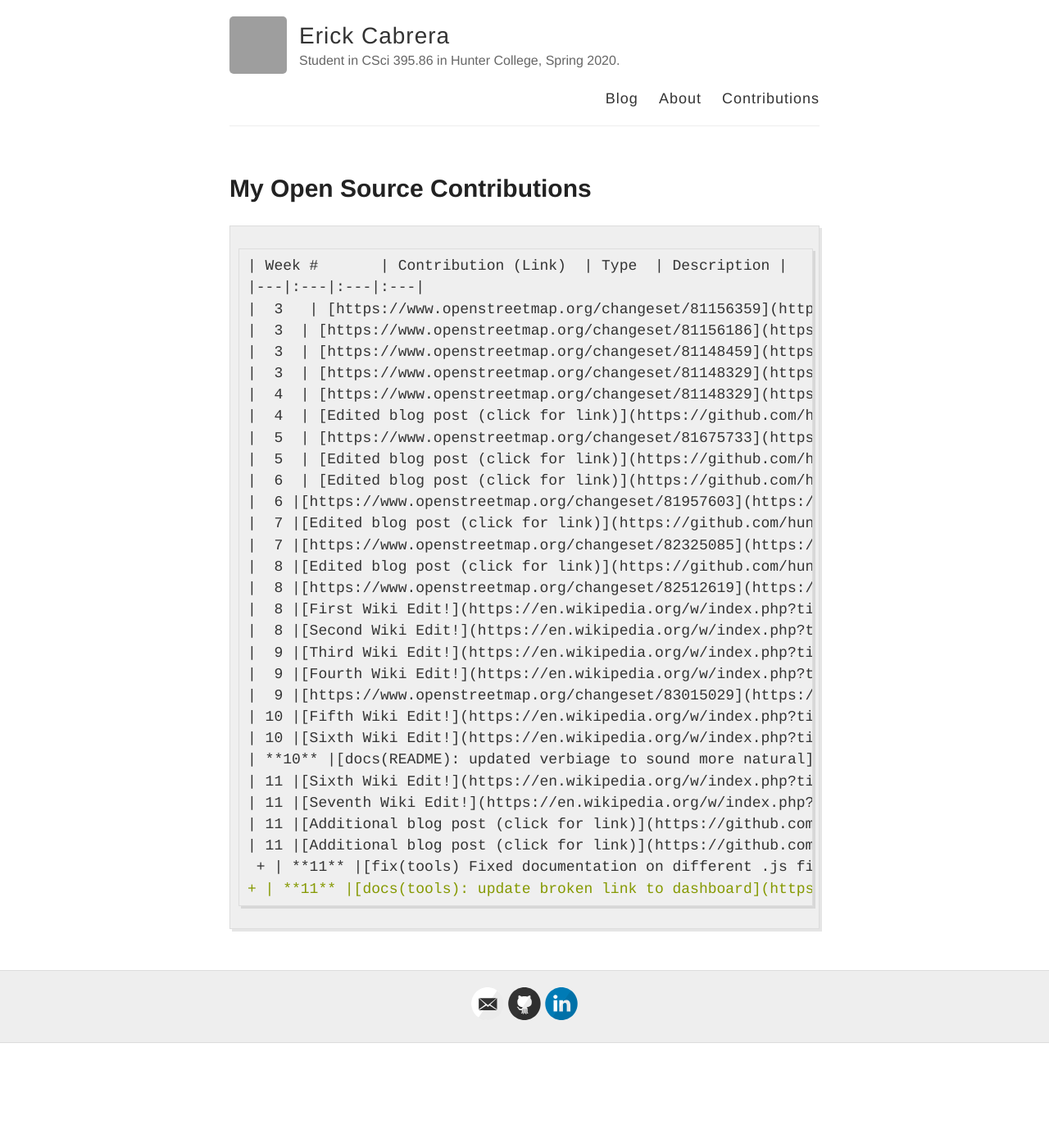
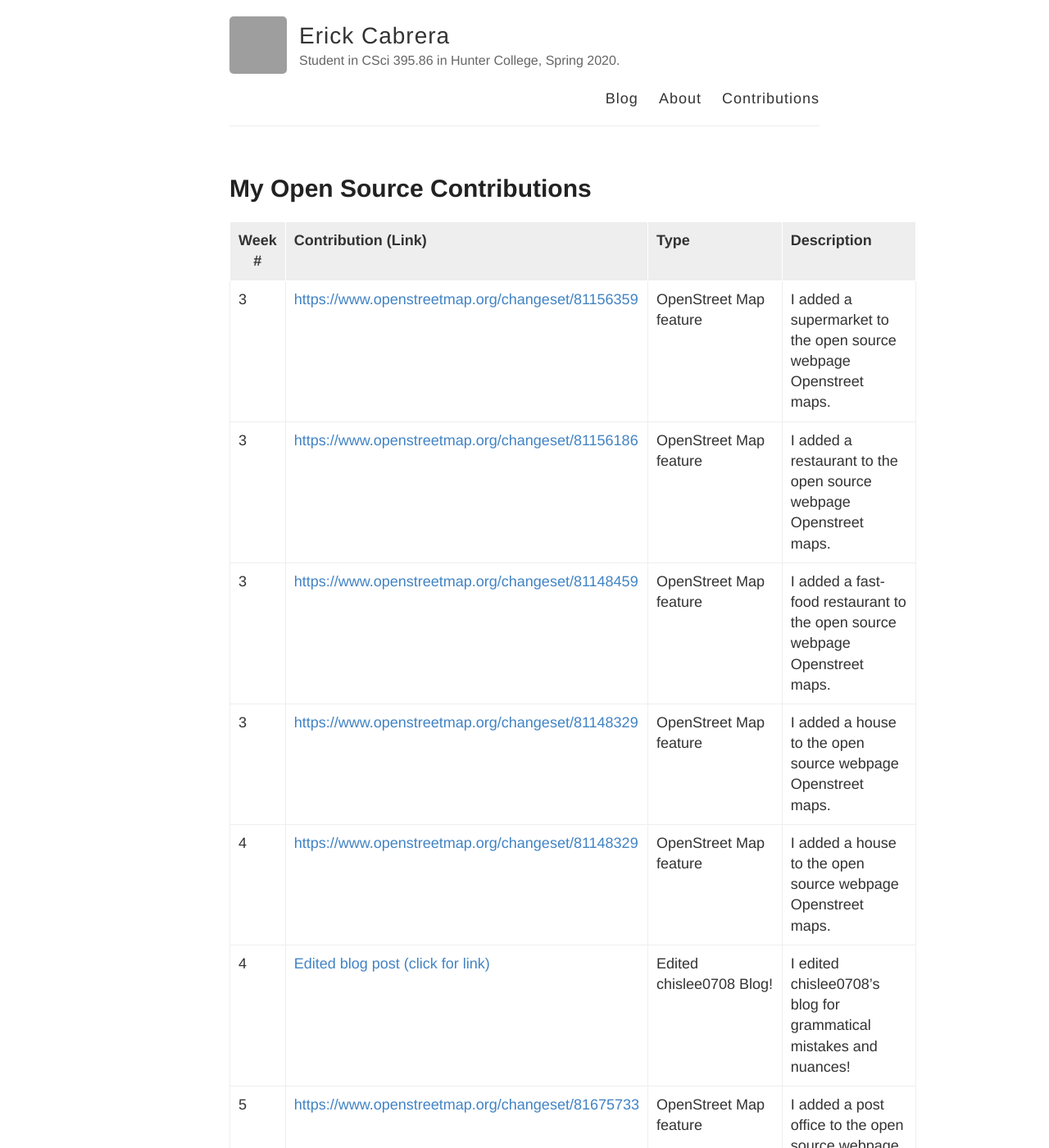
Before and after one commit to hunter-college-ossd-spr-2020/MarceloDamian-weekly, a Jekyll site: the page built from contributions.md, in a window 1280 px wide and 1400 px high. Shown: the whole window at 82% size. Built offline with Jekyll 4.4.1, drawn with Linux system fonts in a browser that asks for light colours; some of the changed text lies outside the part shown; grey boxes are pictures that could not be loaded.

Commit message:
Update contributions.md

````diff
--- a/contributions.md
+++ b/contributions.md
@@ -16,7 +16,7 @@ Replace the first row below with your contribution and add new ones below it
 following the same syntax.
 
 -->
-```diff
+
 | Week #       | Contribution (Link)  | Type  | Description |
 |---|:---|:---|:---|
 |  3   | [https://www.openstreetmap.org/changeset/81156359](https://www.openstreetmap.org/changeset/81156359)    | OpenStreet Map feature   |   I added a supermarket to the open source webpage Openstreet maps.    |
@@ -45,6 +45,5 @@ following the same syntax.
 | 11 |[Seventh Wiki Edit!](https://en.wikipedia.org/w/index.php?title=Depth-first_search&oldid=953198849)| Wiki Edit!!| I edited Depth-first search's wiki for grammatical mistakes and nuances.|
 | 11 |[Additional blog post (click for link)](https://github.com/hunter-college-ossd-spr-2020/ElijahCano33-weekly/pull/10/files)|Edited ElijahCano33's blog!  | I edited ElijahCano33's blog for grammatical mistakes, nuances and clarification! |
 | 11 |[Additional blog post (click for link)](https://github.com/hunter-college-ossd-spr-2020/matter13311-weekly/pull/3/files)| Edited matter13311's blog!| I edited matter13311's blog for grammatical mistakes, nuances and clarification!  |
- + | **11** |[fix(tools) Fixed documentation on different .js files ](https://github.com/freeCodeCamp/freeCodeCamp/pull/38642)|**freeCodeCamp's contribution!** | **I revised several comments on different .js files in the tools directory**|
-+ | **11** |[docs(tools): update broken link to dashboard](https://github.com/freeCodeCamp/freeCodeCamp/pull/38643)|**freeCodeCamp's contribution!**| **Re-wrote an entire description and included a link to contributions!**|
-```
+| **11** |[fix(tools) Fixed documentation on different .js files ](https://github.com/freeCodeCamp/freeCodeCamp/pull/38642)|**freeCodeCamp's contribution!** | **I revised several comments on different .js files in the tools directory**|
+| **11** |[docs(tools): update broken link to dashboard](https://github.com/freeCodeCamp/freeCodeCamp/pull/38643)|**freeCodeCamp's contribution!**| **Re-wrote an entire description and included a link to contributions!**|
````
